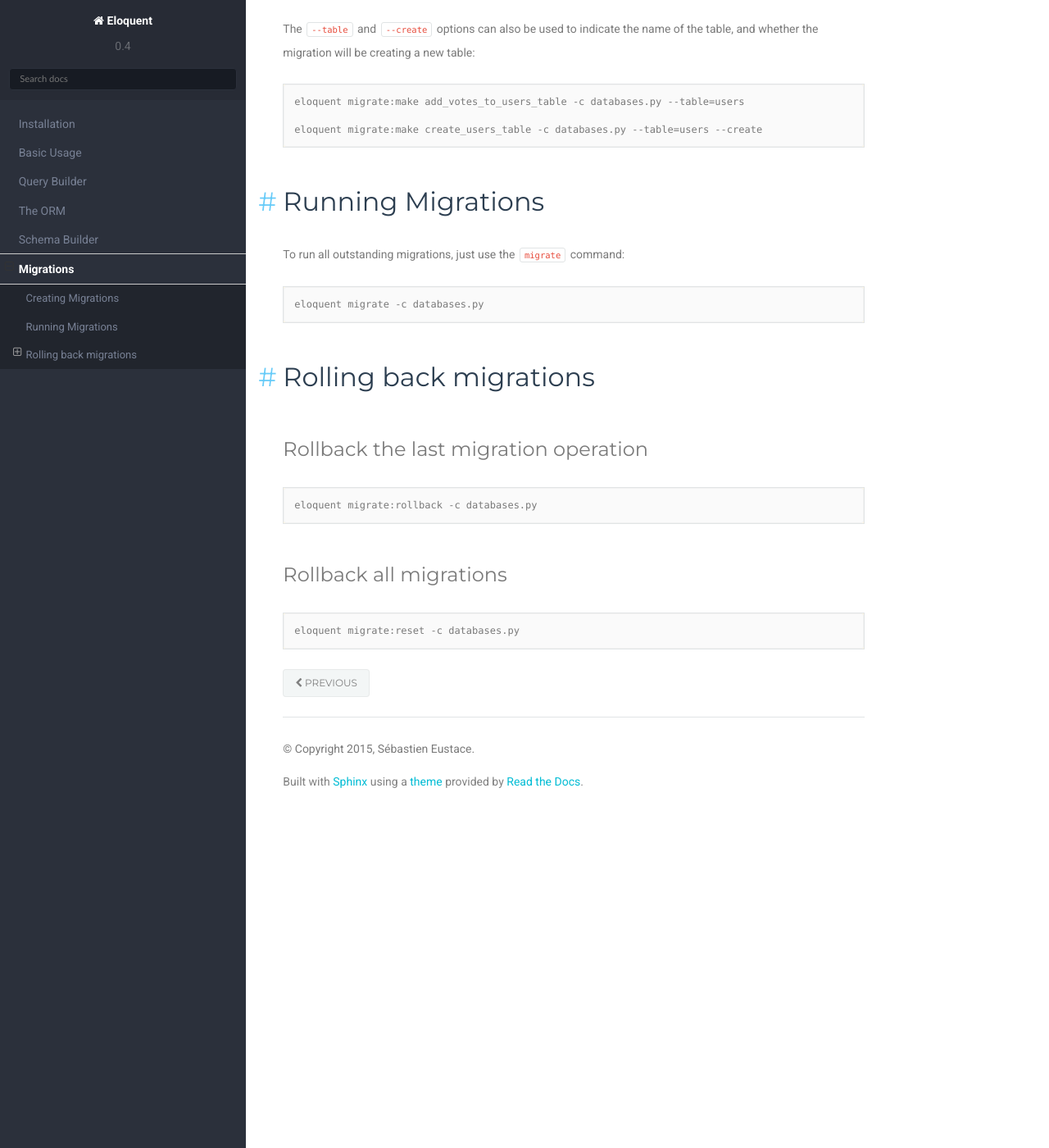
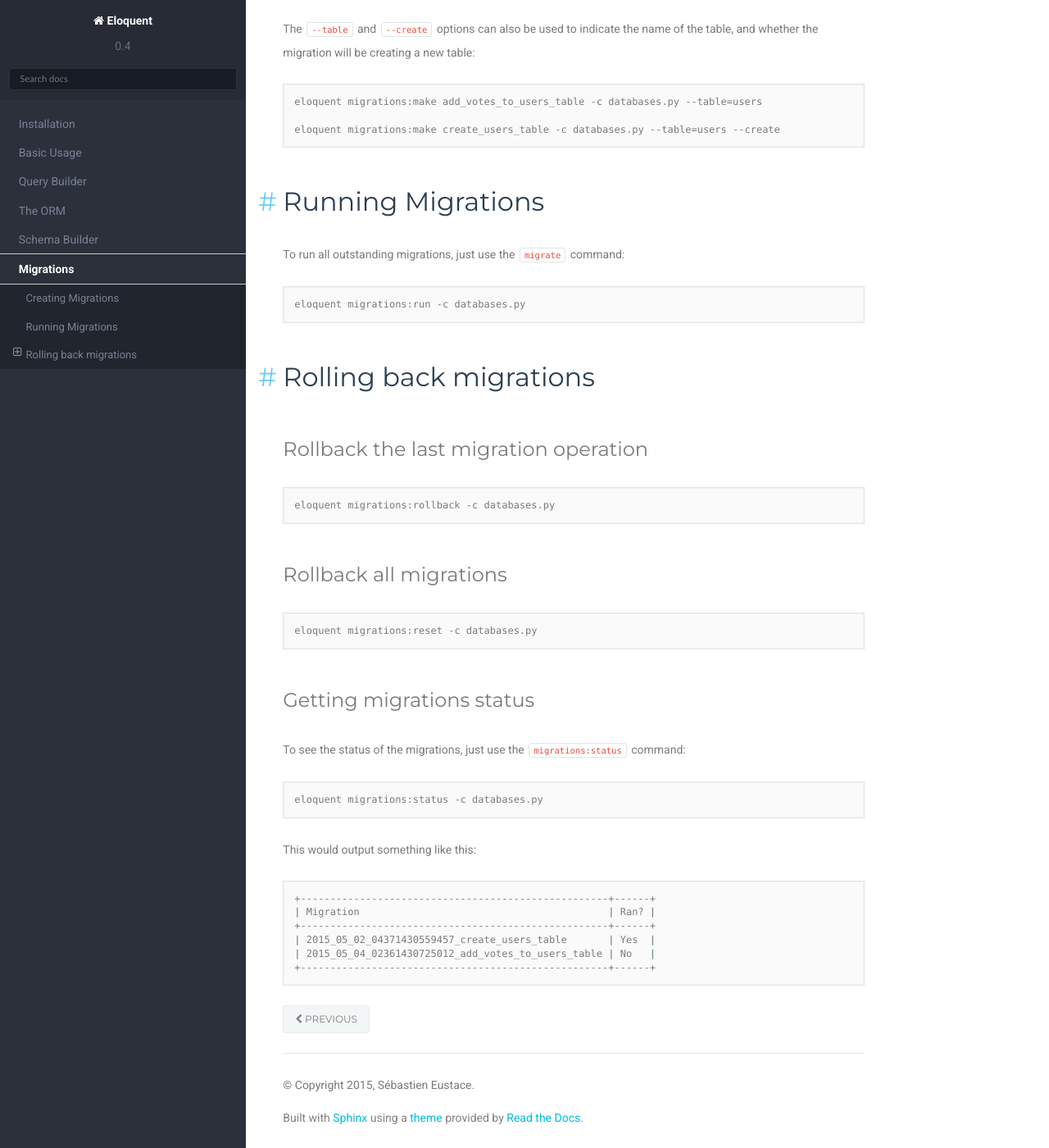
Before and after one commit to sdispater/orator, a Sphinx documentation site: the page built from docs/migrations.rst, in a window 1280 px wide and 1400 px high, scrolled down 1528 px. Shown: the whole window at 82% size. Built offline with Sphinx 7.4.7 and the Read the Docs theme 2.0.0, drawn with Linux system fonts in a browser that asks for light colours; some of the changed text lies outside the part shown.

Commit message:
Changes migrations command names

```diff
--- a/docs/migrations.rst
+++ b/docs/migrations.rst
@@ -32,11 +32,11 @@ Migrations are typically paired with the :ref:`SchemaBuilder` to easily manage y
 Creating Migrations
 ===================
 
-To create a migration, you can use the ``migrate:make`` command on the Eloquent CLI:
+To create a migration, you can use the ``migrations:make`` command on the Eloquent CLI:
 
 .. code-block:: bash
 
-    eloquent migrate:make create_users_table -c databases.py
+    eloquent migrations:make create_users_table -c databases.py
 
 This will create a migration file that looks like this:
 
@@ -67,16 +67,16 @@ If you want the migrations to be stored in another folder, use the ``--path/-p``
 
 .. code-block:: bash
 
-    eloquent migrate:make create_users_table -c databases.py -p my/path/to/migrations
+    eloquent migrations:make create_users_table -c databases.py -p my/path/to/migrations
 
 The ``--table`` and ``--create`` options can also be used to indicate the name of the table,
 and whether the migration will be creating a new table:
 
 .. code-block:: bash
 
-    eloquent migrate:make add_votes_to_users_table -c databases.py --table=users
+    eloquent migrations:make add_votes_to_users_table -c databases.py --table=users
 
-    eloquent migrate:make create_users_table -c databases.py --table=users --create
+    eloquent migrations:make create_users_table -c databases.py --table=users --create
 
 
 Running Migrations
@@ -86,7 +86,7 @@ To run all outstanding migrations, just use the ``migrate`` command:
 
 .. code-block:: bash
 
-    eloquent migrate -c databases.py
+    eloquent migrations:run -c databases.py
 
 
 Rolling back migrations
@@ -97,11 +97,32 @@ Rollback the last migration operation
 
 .. code-block:: bash
 
-    eloquent migrate:rollback -c databases.py
+    eloquent migrations:rollback -c databases.py
 
 Rollback all migrations
 -----------------------
 
 .. code-block:: bash
 
-    eloquent migrate:reset -c databases.py
+    eloquent migrations:reset -c databases.py
+
+
+Getting migrations status
+-------------------------
+
+To see the status of the migrations, just use the ``migrations:status`` command:
+
+.. code-block:: bash
+
+    eloquent migrations:status -c databases.py
+
+This would output something like this:
+
+.. code-block:: bash
+
+    +----------------------------------------------------+------+
+    | Migration                                          | Ran? |
+    +----------------------------------------------------+------+
+    | 2015_05_02_04371430559457_create_users_table       | Yes  |
+    | 2015_05_04_02361430725012_add_votes_to_users_table | No   |
+    +----------------------------------------------------+------+
```
Also changed, not shown: 7 other files.
